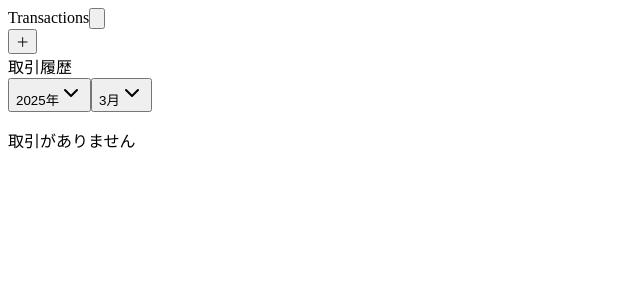
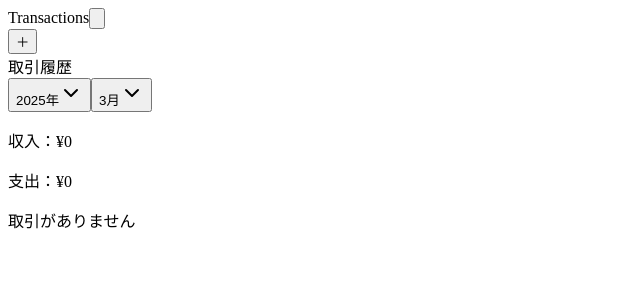
Before and after one commit to okuda1506/household_accounting_app, a React (Create React App) app in the folder resources/ts/: page /transactions in a window 1280 px wide. Shown: the top 300 px of the page, without its empty margins (0-640 px from the left). Built offline with nearby package versions, Linux system fonts and the light colour scheme; the HTML template or start-up script is replaced by a standard one.

Commit message:
取引一覧の収入・支出項目を追加

```diff
--- a/resources/ts/src/components/TransactionList.tsx
+++ b/resources/ts/src/components/TransactionList.tsx
@@ -18,7 +18,6 @@ type Transaction = {
 
 const transactions: Transaction[] = [
     {
-
         year: 2025,
         month: 4,
         date: "4月26日",
@@ -26,7 +25,6 @@ const transactions: Transaction[] = [
         amount: -1300,
     },
     {
-
         year: 2025,
         month: 4,
         date: "4月26日",
@@ -34,7 +32,6 @@ const transactions: Transaction[] = [
         amount: -178,
     },
     {
-
         year: 2025,
         month: 4,
         date: "4月26日",
@@ -42,7 +39,6 @@ const transactions: Transaction[] = [
         amount: -178,
     },
     {
-
         year: 2025,
         month: 4,
         date: "4月25日",
@@ -50,7 +46,6 @@ const transactions: Transaction[] = [
         amount: -1300,
     },
     {
-
         year: 2025,
         month: 4,
         date: "4月25日",
@@ -58,7 +53,6 @@ const transactions: Transaction[] = [
         amount: +500000,
     },
     {
-
         year: 2025,
         month: 4,
         date: "4月24日",
@@ -66,7 +60,6 @@ const transactions: Transaction[] = [
         amount: -2000,
     },
     {
-
         year: 2025,
         month: 4,
         date: "4月23日",
@@ -74,7 +67,6 @@ const transactions: Transaction[] = [
         amount: -5000,
     },
     {
-
         year: 2025,
         month: 4,
         date: "4月23日",
@@ -82,7 +74,6 @@ const transactions: Transaction[] = [
         amount: -5000,
     },
     {
-
         year: 2025,
         month: 4,
         date: "4月23日",
@@ -90,7 +81,6 @@ const transactions: Transaction[] = [
         amount: -5000,
     },
     {
-
         year: 2025,
         month: 4,
         date: "4月23日",
@@ -98,7 +88,6 @@ const transactions: Transaction[] = [
         amount: -5000,
     },
     {
-
         year: 2025,
         month: 4,
         date: "4月23日",
@@ -106,7 +95,6 @@ const transactions: Transaction[] = [
         amount: -5000,
     },
     {
-
         year: 2025,
         month: 4,
         date: "4月23日",
@@ -114,7 +102,6 @@ const transactions: Transaction[] = [
         amount: -5000,
     },
     {
-
         year: 2025,
         month: 4,
         date: "4月23日",
@@ -122,7 +109,6 @@ const transactions: Transaction[] = [
         amount: -5000,
     },
     {
-
         year: 2025,
         month: 4,
         date: "4月23日",
@@ -130,7 +116,6 @@ const transactions: Transaction[] = [
         amount: -5000,
     },
     {
-
         year: 2025,
         month: 4,
         date: "4月23日",
@@ -138,7 +123,6 @@ const transactions: Transaction[] = [
         amount: -5000,
     },
     {
-
         year: 2025,
         month: 4,
         date: "4月23日",
@@ -146,7 +130,6 @@ const transactions: Transaction[] = [
         amount: -5000,
     },
     {
-
         year: 2025,
         month: 4,
         date: "4月23日",
@@ -154,7 +137,6 @@ const transactions: Transaction[] = [
         amount: -5000,
     },
     {
-
         year: 2025,
         month: 4,
         date: "4月23日",
@@ -162,7 +144,6 @@ const transactions: Transaction[] = [
         amount: -5000,
     },
     {
-
         year: 2025,
         month: 4,
         date: "4月23日",
@@ -170,7 +151,6 @@ const transactions: Transaction[] = [
         amount: -5000,
     },
     {
-
         year: 2025,
         month: 4,
         date: "4月23日",
@@ -178,7 +158,6 @@ const transactions: Transaction[] = [
         amount: -5000,
     },
     {
-
         year: 2025,
         month: 4,
         date: "4月23日",
@@ -186,7 +165,6 @@ const transactions: Transaction[] = [
         amount: -5000,
     },
     {
-
         year: 2025,
         month: 4,
         date: "4月23日",
@@ -194,7 +172,6 @@ const transactions: Transaction[] = [
         amount: -5000,
     },
     {
-
         year: 2025,
         month: 4,
         date: "4/23",
@@ -202,7 +179,6 @@ const transactions: Transaction[] = [
         amount: -5000,
     },
     {
-
         year: 2025,
         month: 4,
         date: "4月23日",
@@ -210,7 +186,6 @@ const transactions: Transaction[] = [
         amount: -5000,
     },
     {
-
         year: 2025,
         month: 4,
         date: "4月1日",
@@ -279,7 +254,6 @@ export function TransactionList() {
                                 ))}
                             </SelectContent>
                         </Select>
-
                         <Select
                             onValueChange={(value) =>
                                 setSelectedMonth(Number(value))
@@ -291,7 +265,10 @@ export function TransactionList() {
                             </SelectTrigger>
                             <SelectContent className="bg-black text-white">
                                 {[...Array(12)].map((_, i) => (
-                                    <SelectItem key={i + 1} value={String(i + 1)}>
+                                    <SelectItem
+                                        key={i + 1}
+                                        value={String(i + 1)}
+                                    >
                                         {i + 1}月
                                     </SelectItem>
                                 ))}
@@ -302,6 +279,30 @@ export function TransactionList() {
             </CardHeader>
 
             <CardContent>
+                <div className="flex justify-between items-center pb-10 p-0 rounded-lg">
+                    <p className="text-white text-lg">
+                        収入：
+                        <span className="text-green-400 font-medium ml-2">
+                            ¥
+                            {filteredTransactions
+                                .filter((t) => t.amount > 0)
+                                .reduce((sum, t) => sum + t.amount, 0)
+                                .toLocaleString()}
+                        </span>
+                    </p>
+                    <p className="text-white text-lg">
+                        支出：
+                        <span className="text-red-400 font-medium ml-2">
+                            ¥
+                            {Math.abs(
+                                filteredTransactions
+                                    .filter((t) => t.amount < 0)
+                                    .reduce((sum, t) => sum + t.amount, 0)
+                            ).toLocaleString()}
+                        </span>
+                    </p>
+                </div>
+
                 {filteredTransactions.length > 0 ? (
                     <ul className="space-y-4">
                         {filteredTransactions.map((transaction, index) => (
--- a/resources/ts/src/components/ui/card.tsx
+++ b/resources/ts/src/components/ui/card.tsx
@@ -60,7 +60,7 @@ const CardContent = React.forwardRef<
     HTMLDivElement,
     React.HTMLAttributes<HTMLDivElement>
 >(({ className, ...props }, ref) => (
-    <div ref={ref} className={cn("p-6 pt-0", className)} {...props} />
+    <div ref={ref} className={cn("p-6 pb-10", className)} {...props} />
 ));
 CardContent.displayName = "CardContent";
 
```
